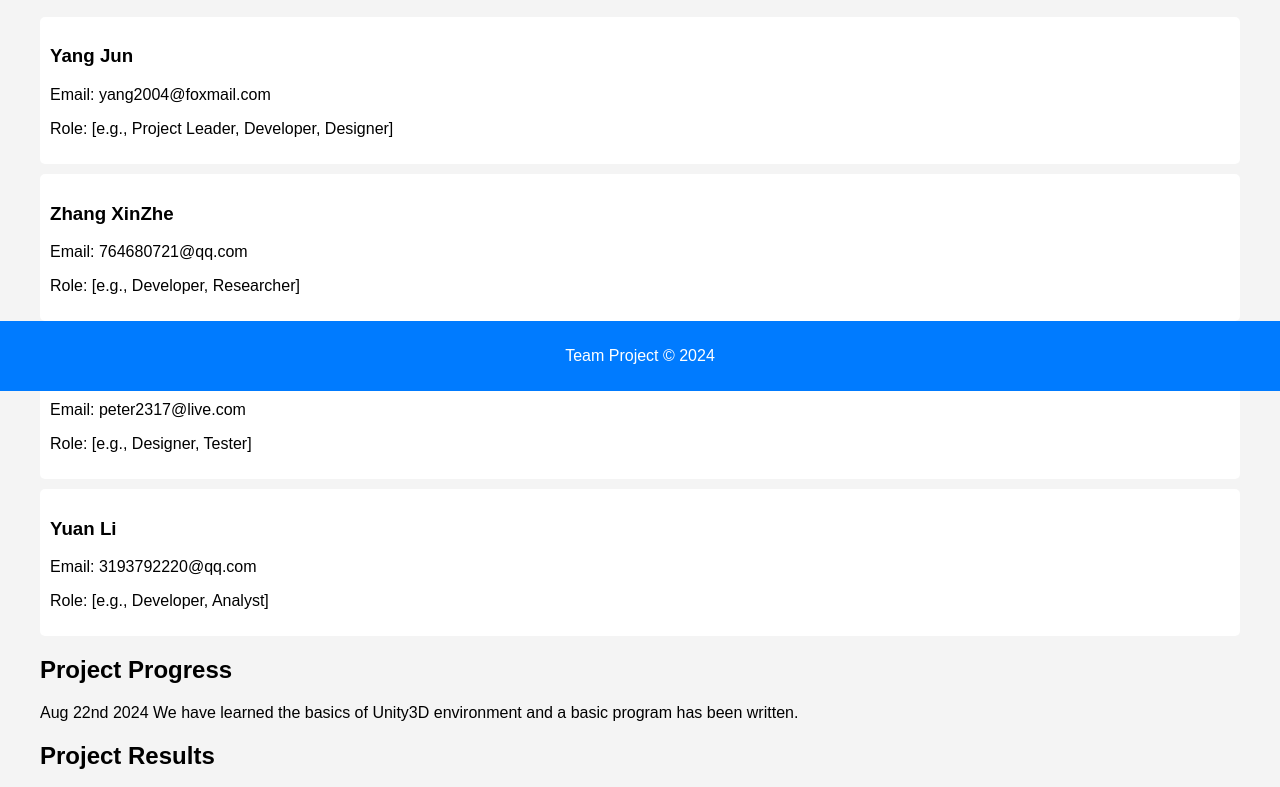
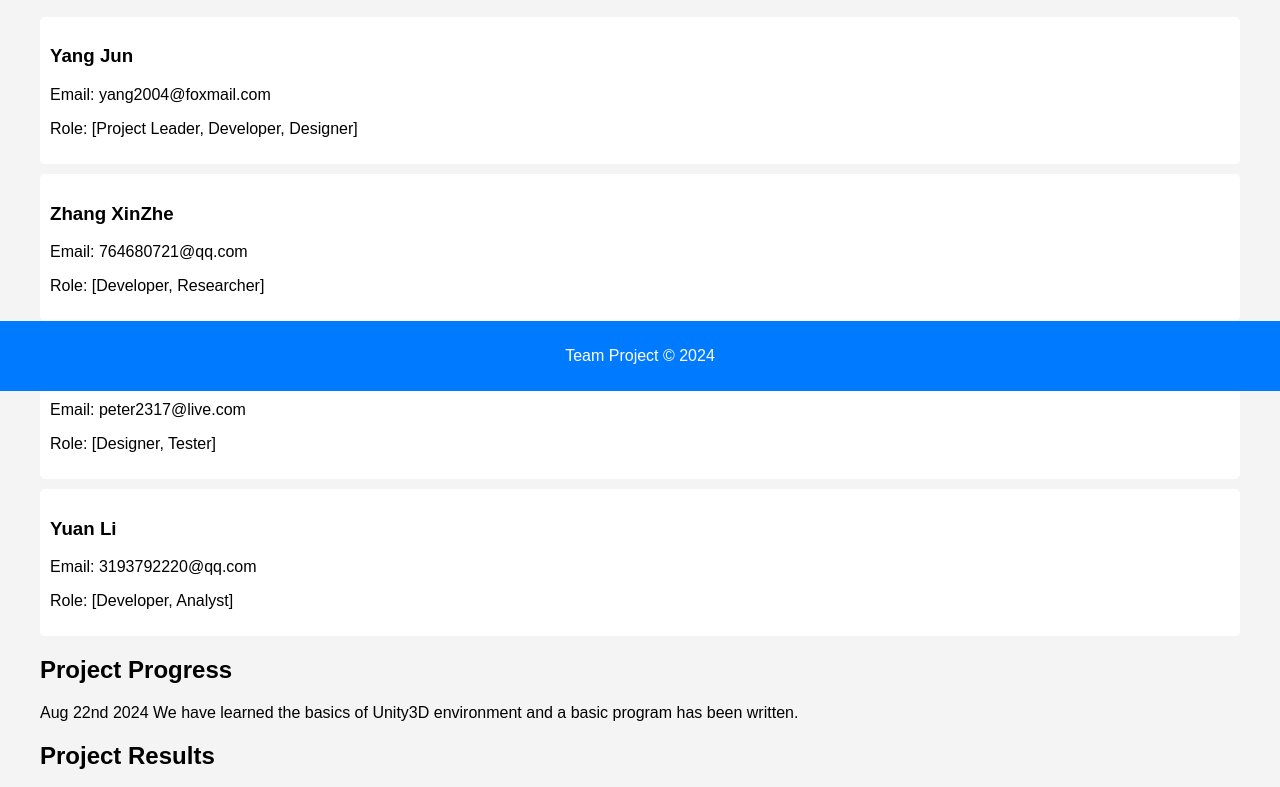
Before and after one commit to peter2317238492/youngsgroup, a plain HTML site: page index.html in a window 1280 px wide. Shown: the part 409-1196 px from the top of the page. Drawn offline with Linux system fonts and the light colour scheme.

Commit message:
delete e.g.:

```diff
--- a/index.html
+++ b/index.html
@@ -86,22 +86,22 @@
         <div class="team-member">
             <h3>Yang Jun</h3>
             <p>Email: yang2004@foxmail.com</p>
-            <p>Role: [e.g., Project Leader, Developer, Designer]</p>
+            <p>Role: [Project Leader, Developer, Designer]</p>
         </div>
         <div class="team-member">
             <h3>Zhang XinZhe</h3>
             <p>Email: 764680721@qq.com</p>
-            <p>Role: [e.g., Developer, Researcher]</p>
+            <p>Role: [Developer, Researcher]</p>
         </div>
         <div class="team-member">
             <h3>Song Yuan</h3>
             <p>Email: peter2317@live.com</p>
-            <p>Role: [e.g., Designer, Tester]</p>
+            <p>Role: [Designer, Tester]</p>
         </div>
         <div class="team-member">
             <h3>Yuan Li</h3>
             <p>Email: 3193792220@qq.com</p>
-            <p>Role: [e.g., Developer, Analyst]</p>
+            <p>Role: [Developer, Analyst]</p>
         </div>
     </section>
 
```
